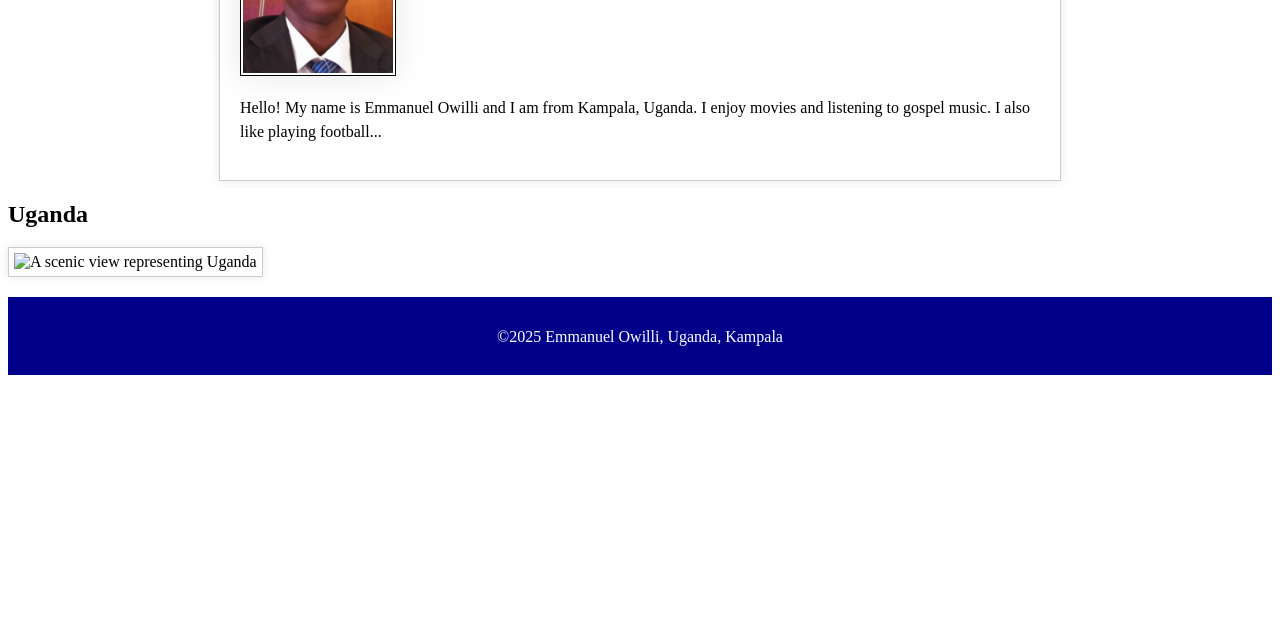
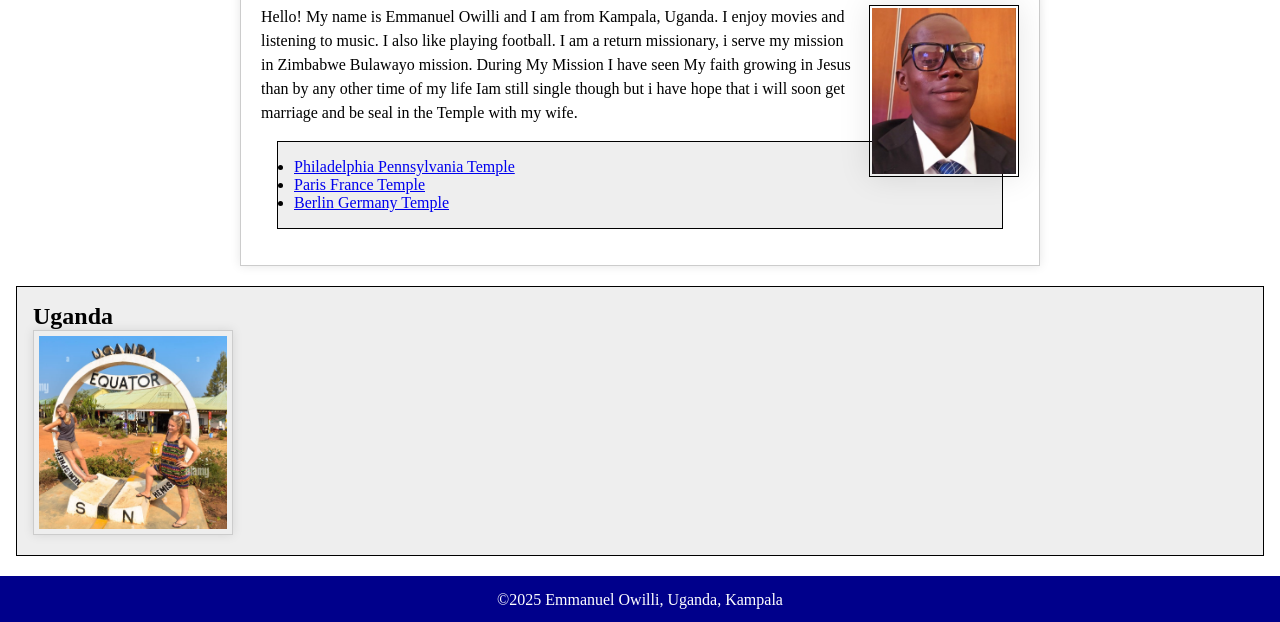
Before and after one commit to Emmaowilli/wdd130, a plain HTML site: page index.html in a window 1280 px wide. Shown: the part 365-987 px from the top of the page. Before the commit the page ends 800 px from the top, so only its background shows below. Drawn offline with Linux system fonts and the light colour scheme.

Commit message:
second commit

```diff
--- a/Styles/Styles.css
+++ b/Styles/Styles.css
@@ -1,3 +1,8 @@
+*{
+margin: 0;
+padding: 0;
+box-sizing: border-box;
+}
 nav {
     background-color: darkblue;
     padding: 10px;
@@ -30,6 +35,8 @@ main img {
     border: 1px solid black;
     padding: 2px;
     box-shadow: 0 0 30px rgba(0, 0, 0, 0.1);
+    float: right;
+    margin: 0 0 1rem 1rem;
 }
 
 aside img {
@@ -38,12 +45,16 @@ aside img {
     border: 1px solid #ccc;
     padding: 5px;
     box-shadow: 0 0 10px rgba(0, 0, 0, 0.1);
+    position: relative
 }
 
 h1 {
     color: darkblue;
     text-align: center;
     margin: 20px 0;
+    aside h2 {
+        position: absolute ;
+}
 }
 
 p {
@@ -59,3 +70,12 @@ footer {
     background-color: darkblue;
     color: white;
 }
+
+/*class selector*/
+.box {
+margin: 1rem;
+border: 1px solid rgb(0, 0, 0);
+padding: 1rem;
+background-color: #eee;
+color: #000;
+}
--- a/index.html
+++ b/index.html
@@ -6,23 +6,33 @@
     <title>Emmanuel Owilli | WDD 130</title>
     <meta name="description" content="Emmanuel Owilli's WDD 130 home page featuring personal interests, hobbies, and course details.">
     <meta name="author" content="Emmanuel Owilli">
-  </head> <link rel="stylesheet" href="Styles/Styles.css">
+    <link rel="stylesheet" href="Styles/Styles.css">
+  </head>
   <body>
     <header>
       <nav>
         <a href="#">Home</a>
         <a href="wwr/">Rafting Site</a>
+        <a href="https://linkedin.com" target="_blank">LinkedIn</a>
+        <a href="https://https://www.facebook.com/elder.owilli" target="_blank">Facebook</a>
       </nav>
     </header>
     <main>
       <h1>Emmanuel Owilli | WDD 130</h1>
-      <img src="images/profile.jpg" alt="am Emmanuel Owilli" width="200">
+      <img src="images/profile.jpg" alt="am Emmanuel Owilli" width="200" class="float-right">
       <p>Hello! My name is Emmanuel Owilli and I am from Kampala, Uganda. I enjoy movies and
-        listening to gospel music. I also like playing football...</p>
+        listening to music. I also like playing football. I am a return missionary, i serve my mission in Zimbabwe Bulawayo mission.
+        During My Mission I have seen My faith growing in Jesus than by any other time of my life
+        Iam still single though but i have hope that i will soon get marriage and be seal in the Temple with my wife.</p>
+        <ul class="box">
+        <li><a href="https://www.churchofjesuschrist.org/temples/details/philadelphia-pennsylvania-temple" target="_blank">Philadelphia Pennsylvania Temple</a></li>
+        <li><a href="https://www.churchofjesuschrist.org/temples/details/paris-france-temple" target="_blank">Paris France Temple</a></li>
+        <li><a href="https://www.churchofjesuschrist.org/temples/details/berlin-germany-temple" target="_blank">Berlin Germany Temple</a></li>
+      </ul class="box">
     </main>
-    <aside>
+    <aside class="box">
       <h2>Uganda</h2>
-      <img src="images/uganda.jpg" alt="A scenic view representing Uganda" width="300">
+      <img src="images/equator-sign-on-the-road-at-uganda-africa-E04K18.jpg" alt="A scenic view representing Uganda" width="300">
     </aside>
     <footer>
       <p>©2025 Emmanuel Owilli, Uganda, Kampala</p>
```
Also changed, not shown: images/equator-sign-on-the-road-at-uganda-africa-E04K18.jpg (added).
